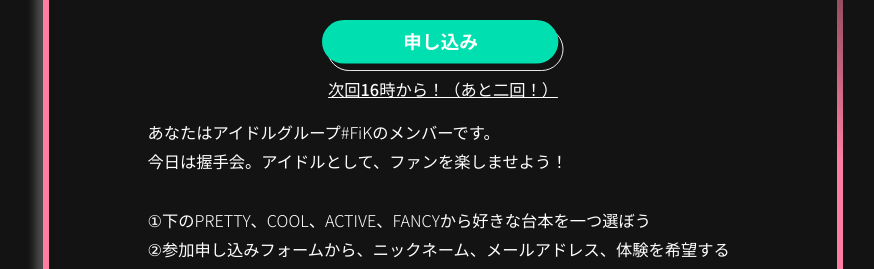
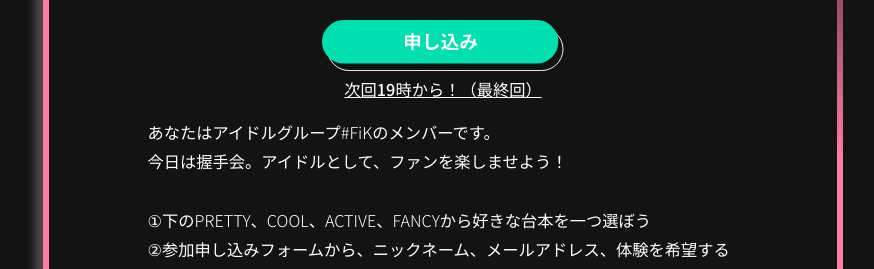
Before and after one commit to larkin267/fikpages, a Jekyll site: the page built from index.html, in a window 1280 px wide and 900 px high, scrolled down 832 px. Shown: the part 183-452 px from the top of the window, without its empty margins (197-1071 px from the left). Built offline with Jekyll 4.4.1, drawn with Linux system fonts in a browser that asks for light colours.

Commit message:
Update index.html

```diff
--- a/index.html
+++ b/index.html
@@ -43,7 +43,7 @@ layout: default
             <a href="https://docs.google.com/forms/d/e/1FAIpQLSdsRHOD9ZC0ELTXSh7_X4JA-YIPwar_mn3j1H-_cDPsos2lOA/viewform?usp=sf_link" target="_blank">
               <img src="{{site.url}}{{site.baseurl}}/assets/images/block2_button.svg" alt="申し込み">
             </a>
-            <p class="block2-under-btn">次回16時から！（あと二回！）</p>
+            <p class="block2-under-btn">次回19時から！（最終回）</p>
           </div>
         </div>
         <div class="block2-intro">
```
